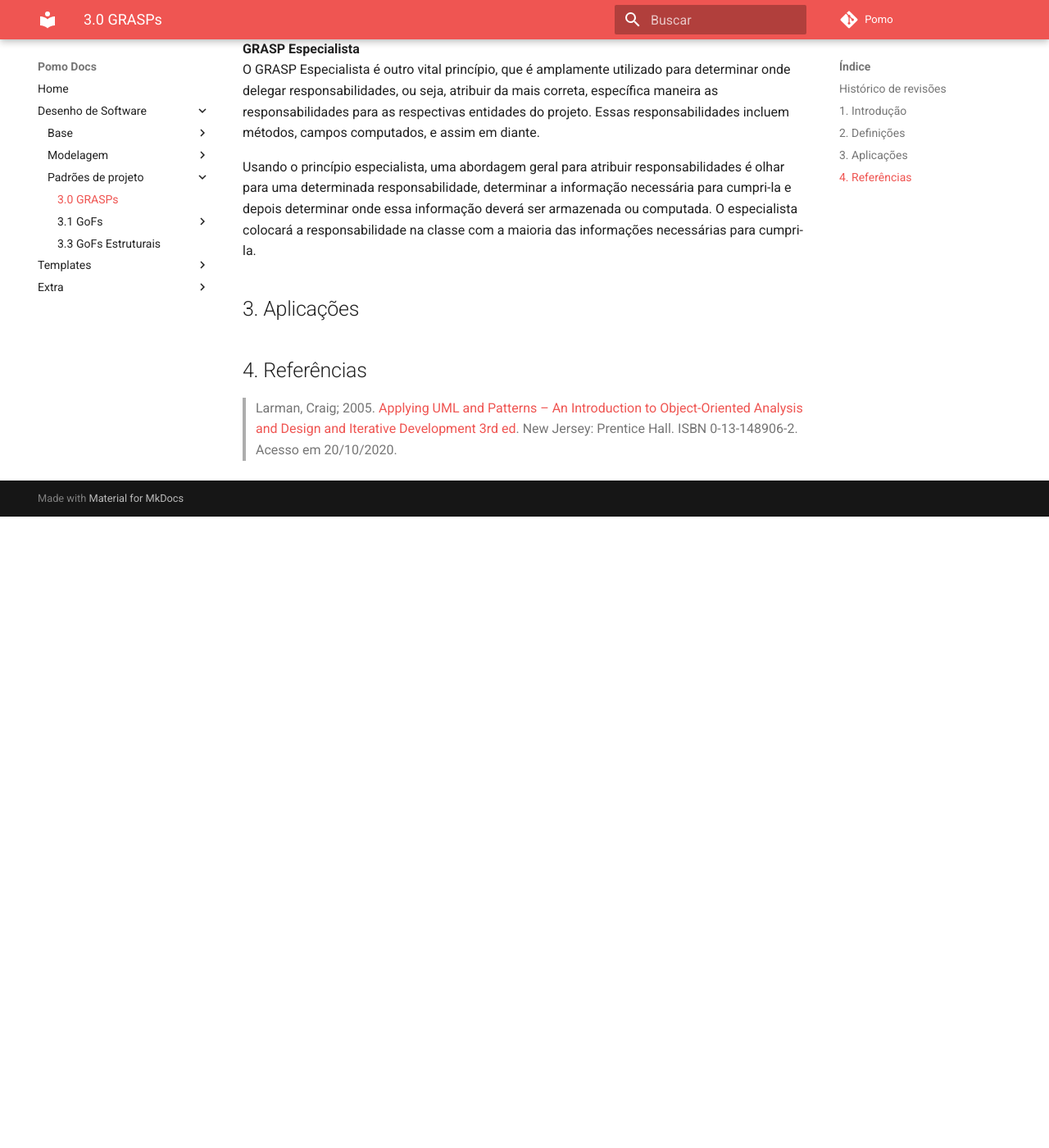
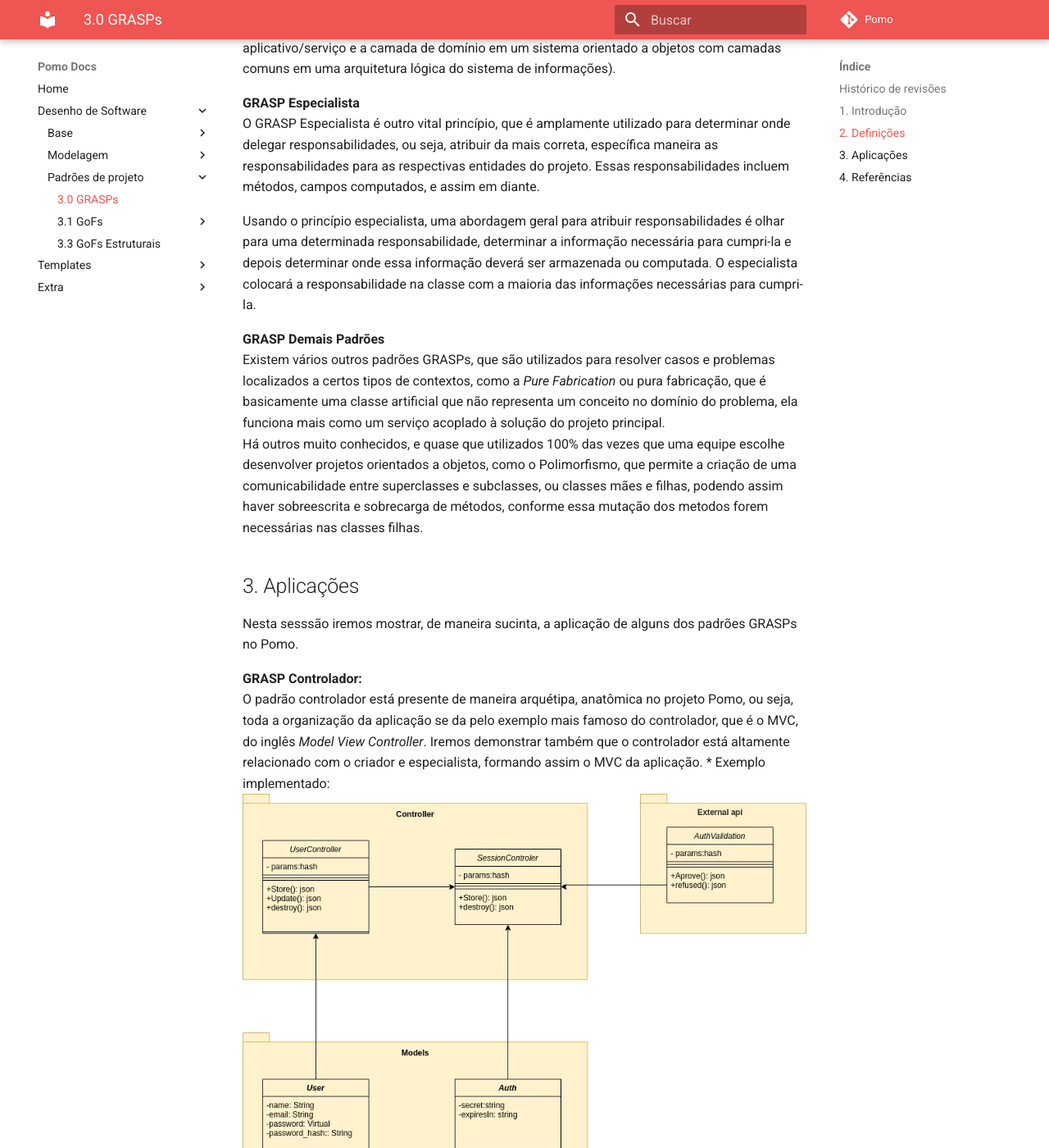
Before and after one commit to UnBArqDsw/2020.1_G6_Pomo, an MkDocs documentation site: the page built from docs/padrões-de-projeto/modulo3.0/grasps.md, in a window 1280 px wide and 1400 px high, scrolled down 1739 px. Shown: the whole window at 82% size. Built offline with MkDocs 1.6.1 and Material for MkDocs 9.7.7, drawn with Linux system fonts in a browser that asks for light colours; comment, search, counter and statistics services are not loaded; before the commit the page ends 2369 px from its top, so only the background shows below that; some of the changed text lies outside the part shown.

Commit message:
[DOC]#27 Adicionando aplicação do padrão controlador.

```diff
--- a/docs/padrões-de-projeto/modulo3.0/grasps.md
+++ b/docs/padrões-de-projeto/modulo3.0/grasps.md
@@ -7,6 +7,7 @@
 | 19/10/2020 | 1.0    | Criação do arquétipo do documento  | [João Gabriel Antunes](https://github.com/flyerjohn) |
 | 21/10/2020 | 1.1    | Adição de conteúdo | [João Gabriel Antunes](https://github.com/flyerjohn) |
 | 21/10/2020 | 1.2    | Adição das definições controlador, criador e especialista | [João Gabriel Antunes](https://github.com/flyerjohn) |
+| 21/10/2020 | 1.3    | Adição da aplicação do padrão controlador | [João Gabriel Antunes](https://github.com/flyerjohn) |
 
 ## 1. Introdução
 Padrões de projeto (design patterns) são soluções típicas para problemas comuns em projeto de software. Cada padrão é como uma planta de construção que você pode customizar para resolver um problema de projeto particular em seu código. Padrões são como um conjunto de ferramentas para soluções de problemas comuns em design de software, ou seja, eles definem uma linguagem comum que ajuda a equipe a se comunicar mais eficientemente, e portanto, aumentando seu desempenho cotidiano.
@@ -37,7 +38,19 @@ O GRASP Especialista é outro vital princípio, que é amplamente utilizado para
 Usando o princípio especialista, uma abordagem geral para atribuir responsabilidades é olhar para uma determinada responsabilidade, determinar a informação necessária para cumpri-la e depois determinar onde essa informação deverá ser armazenada ou computada. O especialista colocará a responsabilidade na classe com a maioria das informações necessárias para cumpri-la.
 <br>
 
+**GRASP Demais Padrões**<br>
+Existem vários outros padrões GRASPs, que são utilizados para resolver casos e problemas localizados a certos tipos de contextos, como a *Pure Fabrication* ou pura fabricação, que é basicamente uma classe artificial que não representa um conceito no domínio do problema, ela funciona mais como um serviço acoplado à solução do projeto principal.<br>
+Há outros muito conhecidos, e quase que utilizados 100% das vezes que uma equipe escolhe desenvolver projetos orientados a objetos, como o Polimorfismo, que permite a criação de uma comunicabilidade entre superclasses e subclasses, ou classes mães e filhas, podendo assim haver sobreescrita e sobrecarga de métodos, conforme essa mutação dos metodos forem necessárias nas classes filhas.
+<br>
+
 ## 3. Aplicações
+Nesta sesssão iremos mostrar, de maneira sucinta, a aplicação de alguns dos padrões GRASPs no Pomo.<br>
+
+**GRASP Controlador:**<br>
+O padrão controlador está presente de maneira arquétipa, anatômica no projeto Pomo, ou seja, toda a organização da aplicação se da pelo exemplo mais famoso do controlador, que é o MVC, do inglês *Model View Controller*. Iremos demonstrar também que o controlador está altamente relacionado com o criador e especialista, formando assim o MVC da aplicação.
+* Exemplo implementado:<br>
+![exemploMC](../../img/diagrama_de_classes/classe_auth.jpg)
+
 
 ## 4. Referências
 > Larman, Craig; 2005. [Applying UML and Patterns – An Introduction to Object-Oriented Analysis and Design and Iterative Development 3rd ed](https://www.informit.com/promotions/phptr-author-supplements-141295?utm_source=authors.phptr.com). New Jersey: Prentice Hall. ISBN 0-13-148906-2. Acesso em 20/10/2020.
```
